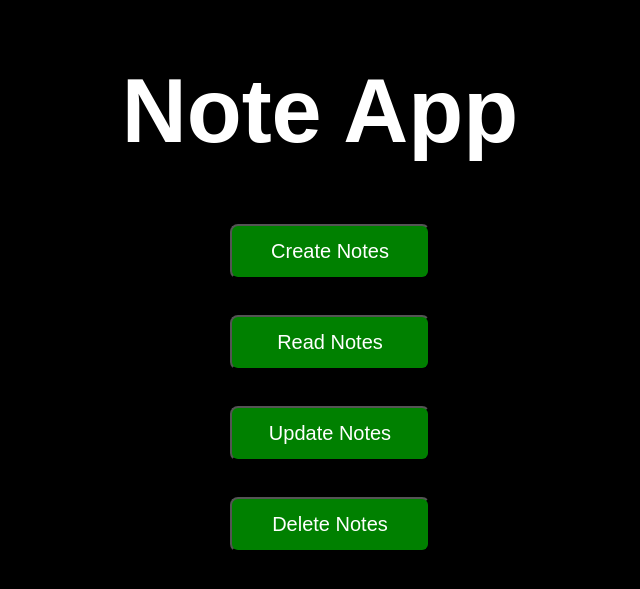
After one commit to VaidyaIshan/noteapp, a PHP site: page /home.html in a window 1280 px wide. The commit adds this page. Shown: the top 589 px of the page, without its empty margins (354-994 px from the left). Run offline with PHP 8.4, Linux system fonts and the light colour scheme.

Commit message:
Added Create NOte feature

```diff
--- /dev/null
+++ b/src/css/home.css
@@ -0,0 +1,37 @@
+body{
+    font-family: Arial, Helvetica, sans-serif;
+    background-color: black;
+    color:white;
+}
+.main-title{
+    font-size: 90px;
+    margin-left: 37%;
+}
+.main-box{
+    width:40%;
+    display: flex;
+    flex-direction: column;
+    margin-left:30%;
+    align-items: center;
+}
+    .btn{
+        width:200px;
+        height:55px;
+        font-size:20px;
+        background-color: green;
+        color:white;
+        border-radius: 8px;
+        margin-left: 22%;
+    }
+    .btnn{
+        width:300px;
+        height:35px;
+        font-size:20px;
+        background-color: green;
+        color:white;
+        border-radius: 8px;
+        margin-left:0px;
+    }
+    .second-title{
+        font-size: 40px;
+    }
--- /dev/null
+++ b/src/home.html
@@ -0,0 +1,37 @@
+<!DOCTYPE html>
+<html lang="en">
+<head>
+    <meta charset="UTF-8">
+    <meta name="viewport" content="width=device-width, initial-scale=1.0">
+    <!-- FAVICON CODE -->
+    <link rel="apple-touch-icon" sizes="180x180" href="public/apple-touch-icon.png">
+    <link rel="icon" type="image/png" sizes="32x32" href="public/favicon-32x32.png">
+    <link rel="icon" type="image/png" sizes="16x16" href="public/favicon-16x16.png">
+    <link rel="stylesheet" href="css/home.css">
+
+    <title>HOME</title>
+
+</head>
+<body>
+
+        <h1 class="main-title">Note App</h1>
+        <div class="main-box">
+            <a href="createnote.html">
+                <button class="btn">Create Notes</button>
+            </a>
+            <br><br>
+            <a href="displaynote.html">
+                <button class="btn">Read Notes</button>
+            </a>
+            <br><br>
+            <a href="login.html">
+                <button class="btn">Update Notes</button>
+            </a>
+            <br><br>
+            <a href="login.html">
+                <button class="btn">Delete Notes</button>
+            </a>
+            <br><br>
+        </div>
+
+</body>
--- a/src/login.php
+++ b/src/login.php
@@ -11,7 +11,7 @@ $result = $conn->query($sql);
 if ($result->num_rows > 0) {
     $row = $result->fetch_assoc();
     if($password==$row['password']){
-        header('Location: home.php');
+        header('Location: home.html');
         exit();
     } else {
         echo "Incorrect password <a href='index.html'><br>Try again</a>";
```
Also changed, not shown: src/createnote.html (added, +23 -0 lines), src/createnote.php (added, +13 -0 lines), src/displaynote.php (added, +35 -0 lines), src/css/createnote.css (added).
